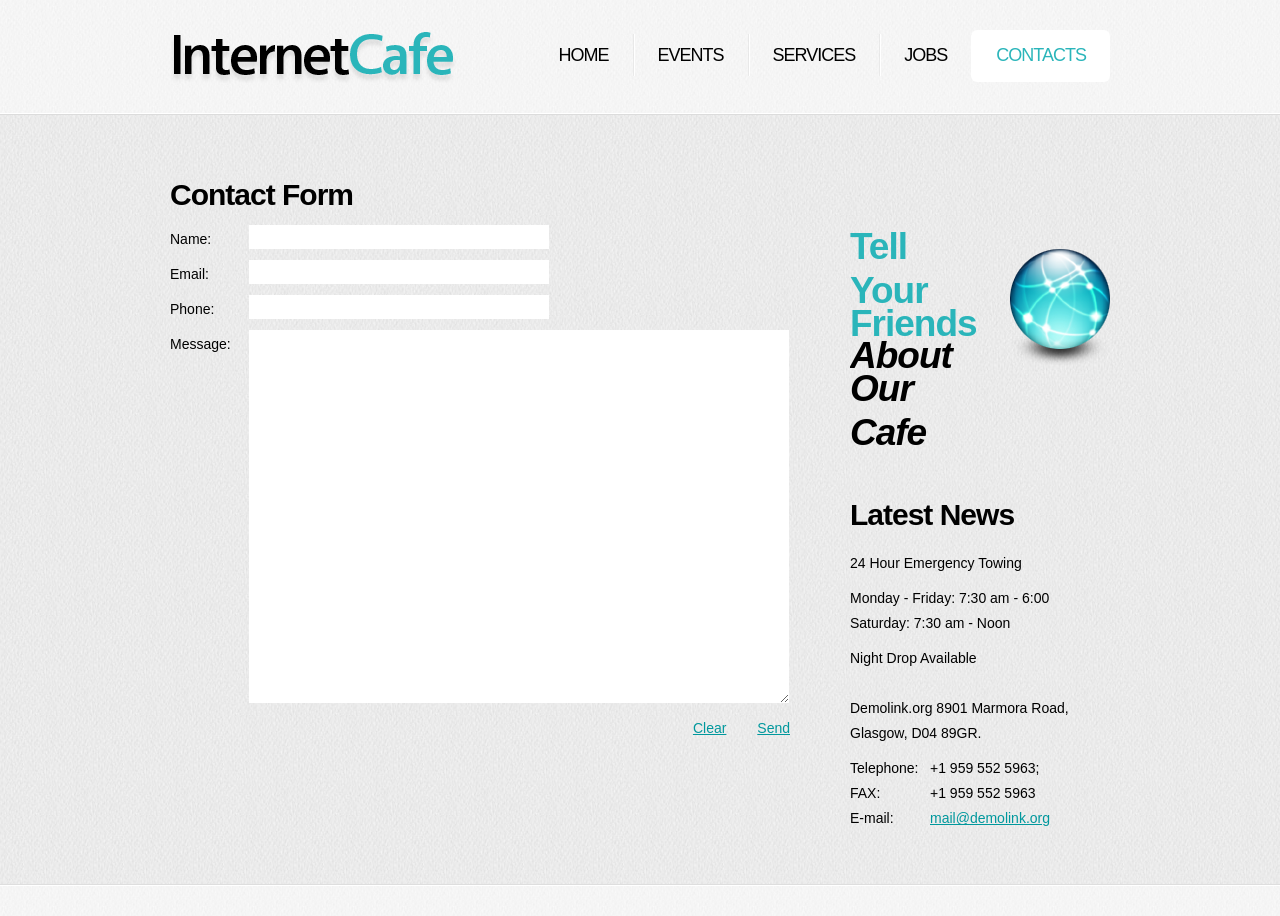
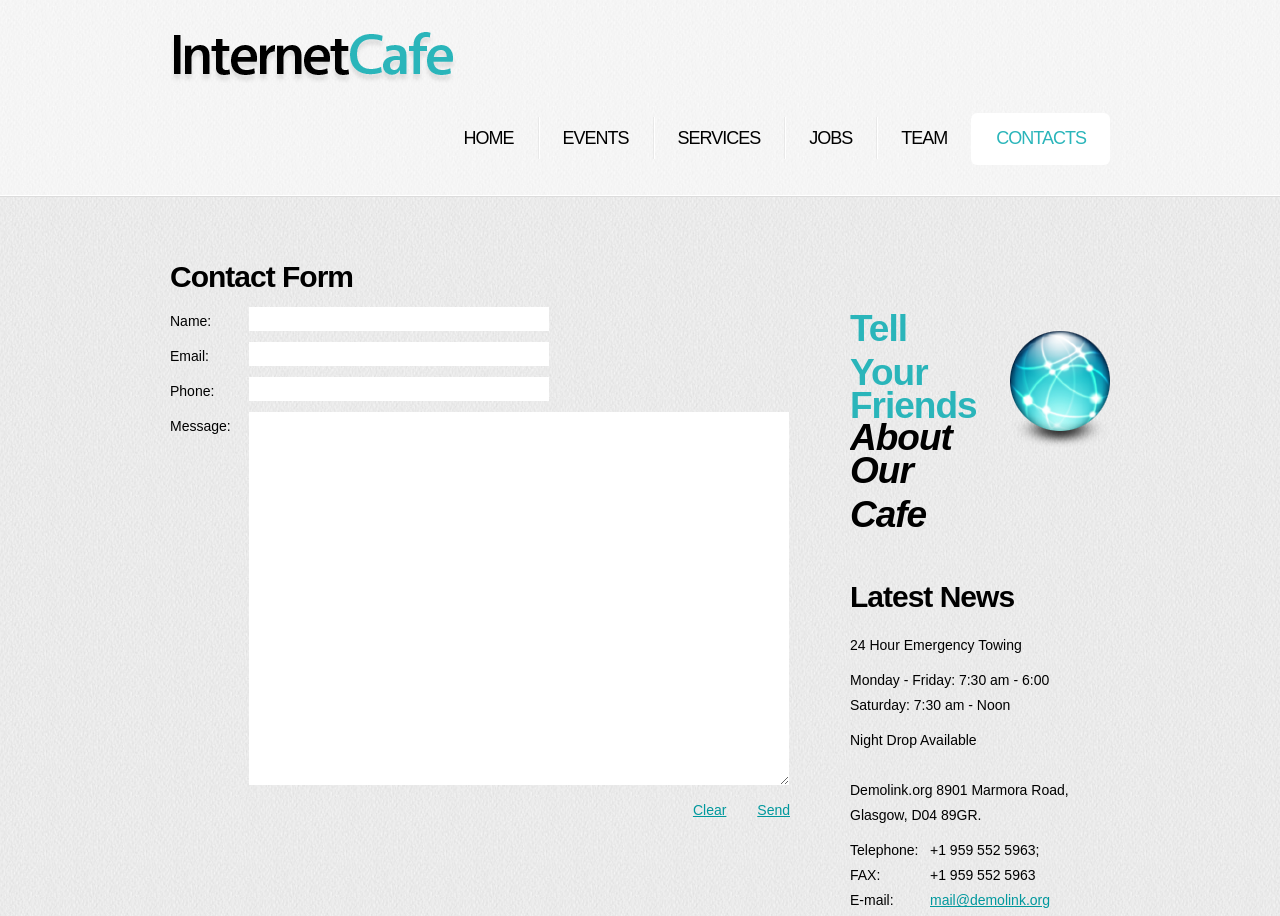
Before and after one commit to kalem256/Ktech, a plain HTML site: page contact.html in a window 1280 px wide. Shown: the top 916 px of the page. Drawn offline with Linux system fonts and the light colour scheme.

Commit message:
Update contact.html

```diff
--- a/contact.html
+++ b/contact.html
@@ -30,6 +30,7 @@
           <li><a href="events.html">Events</a></li>
           <li><a href="services.html">Services</a></li>
           <li><a href="jobs.html">Jobs</a></li>
+          <li><a href="team.html">Team</a></li>
           <li><a class="active" href="contact.html">Contacts</a></li>
         </ul>
       </nav>
```
